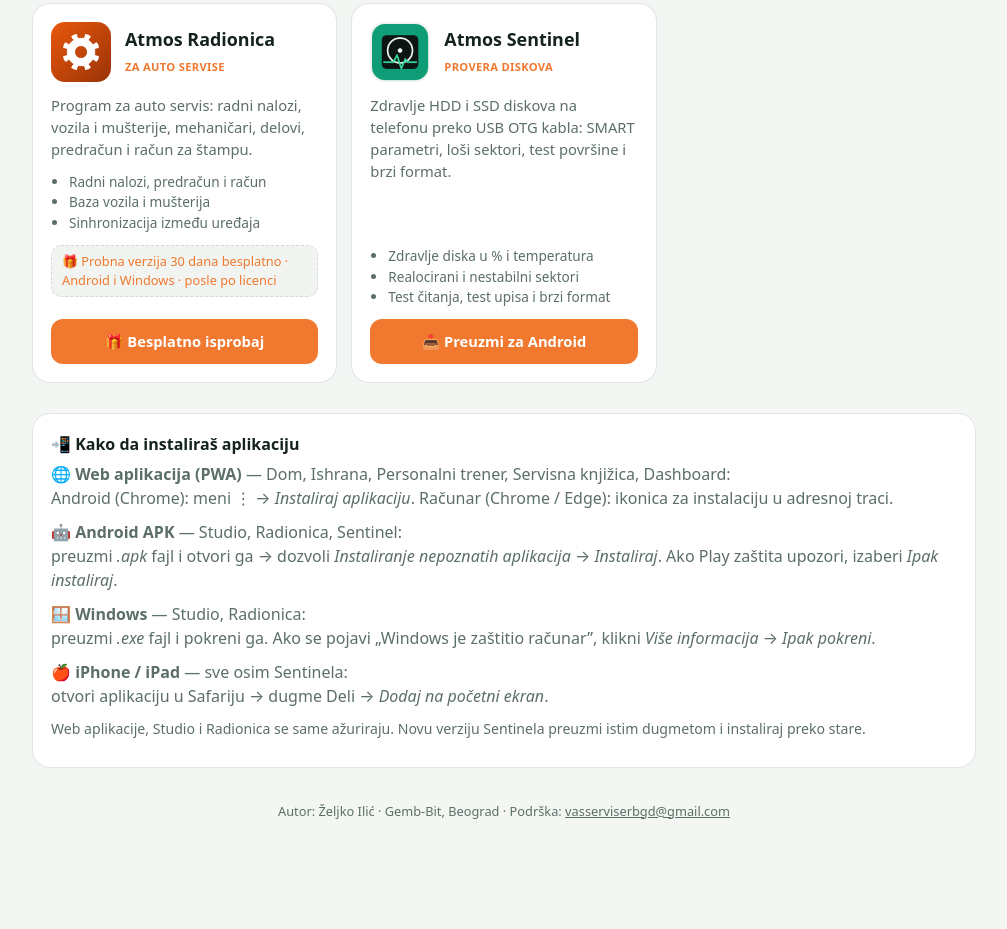
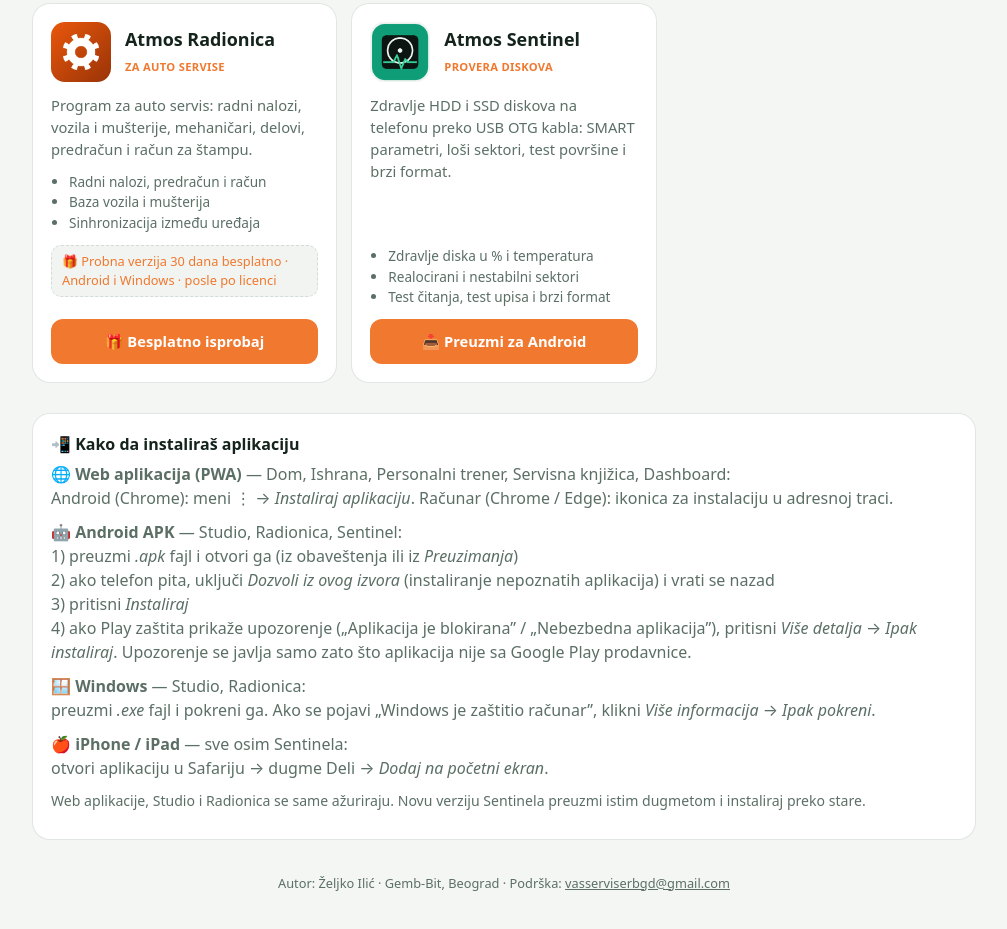
Before and after one commit to gembirdt-bit/atmosaplikacije, a plain HTML site: page index.html in a window 1280 px wide. Shown: the part 967-1896 px from the top of the page, without its empty margins (136-1143 px from the left). Before the commit the page ends 1828 px from the top, so only its background shows below. Drawn offline with Linux system fonts and the light colour scheme.

Commit message:
Detaljnije uputstvo za APK

```diff
--- a/index.html
+++ b/index.html
@@ -56,7 +56,10 @@ footer a{color:var(--muted)}
   <p><b>🌐 Web aplikacija (PWA)</b> — Dom, Ishrana, Personalni trener, Servisna knjižica, Dashboard:<br>
   Android (Chrome): meni ⋮ → <i>Instaliraj aplikaciju</i>. Računar (Chrome / Edge): ikonica za instalaciju u adresnoj traci.</p>
   <p><b>🤖 Android APK</b> — Studio, Radionica, Sentinel:<br>
-  preuzmi <i>.apk</i> fajl i otvori ga → dozvoli <i>Instaliranje nepoznatih aplikacija</i> → <i>Instaliraj</i>. Ako Play zaštita upozori, izaberi <i>Ipak instaliraj</i>.</p>
+  1) preuzmi <i>.apk</i> fajl i otvori ga (iz obaveštenja ili iz <i>Preuzimanja</i>)<br>
+  2) ako telefon pita, uključi <i>Dozvoli iz ovog izvora</i> (instaliranje nepoznatih aplikacija) i vrati se nazad<br>
+  3) pritisni <i>Instaliraj</i><br>
+  4) ako Play zaštita prikaže upozorenje („Aplikacija je blokirana” / „Nebezbedna aplikacija”), pritisni <i>Više detalja</i> → <i>Ipak instaliraj</i>. Upozorenje se javlja samo zato što aplikacija nije sa Google Play prodavnice.</p>
   <p><b>🪟 Windows</b> — Studio, Radionica:<br>
   preuzmi <i>.exe</i> fajl i pokreni ga. Ako se pojavi „Windows je zaštitio računar”, klikni <i>Više informacija</i> → <i>Ipak pokreni</i>.</p>
   <p><b>🍎 iPhone / iPad</b> — sve osim Sentinela:<br>
```
